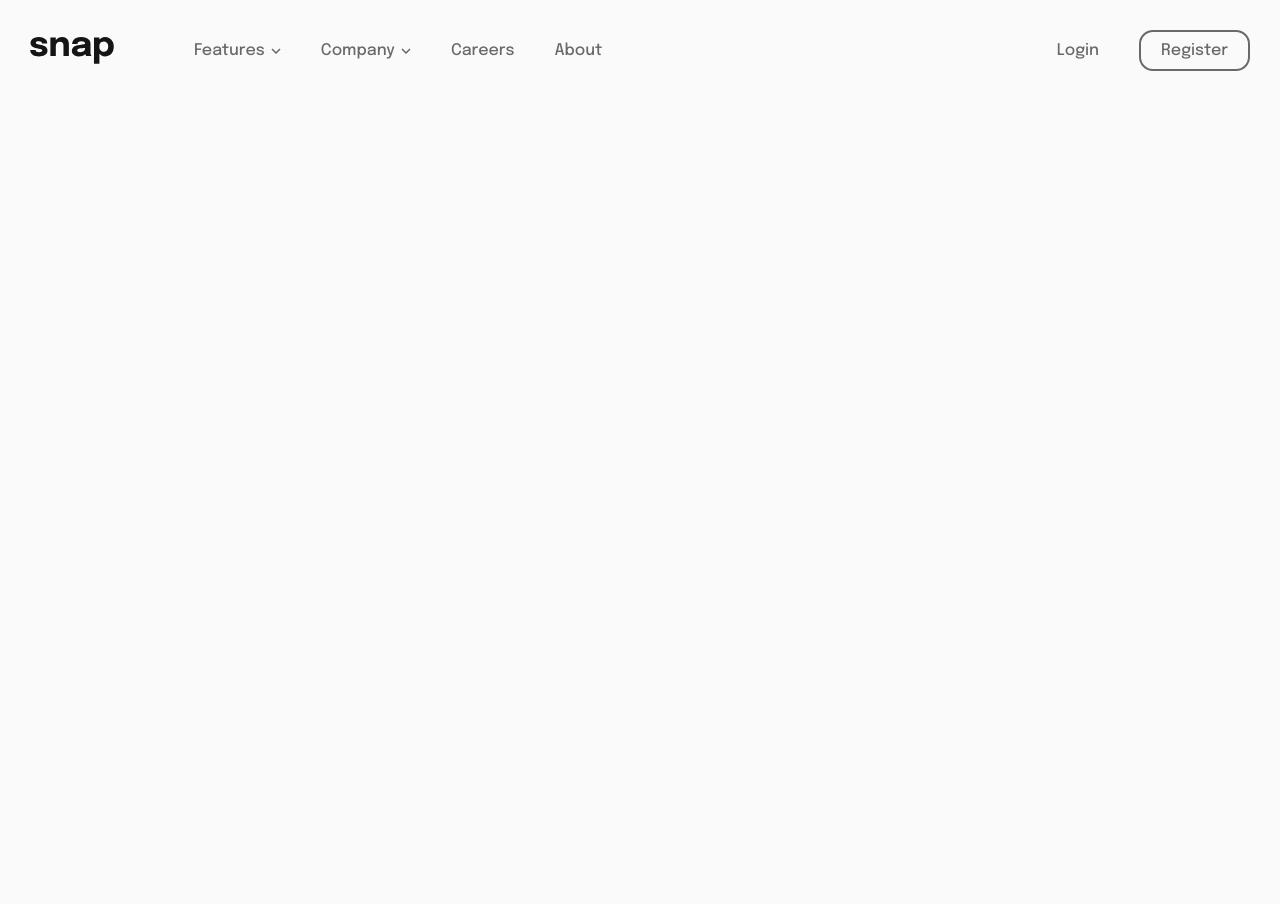
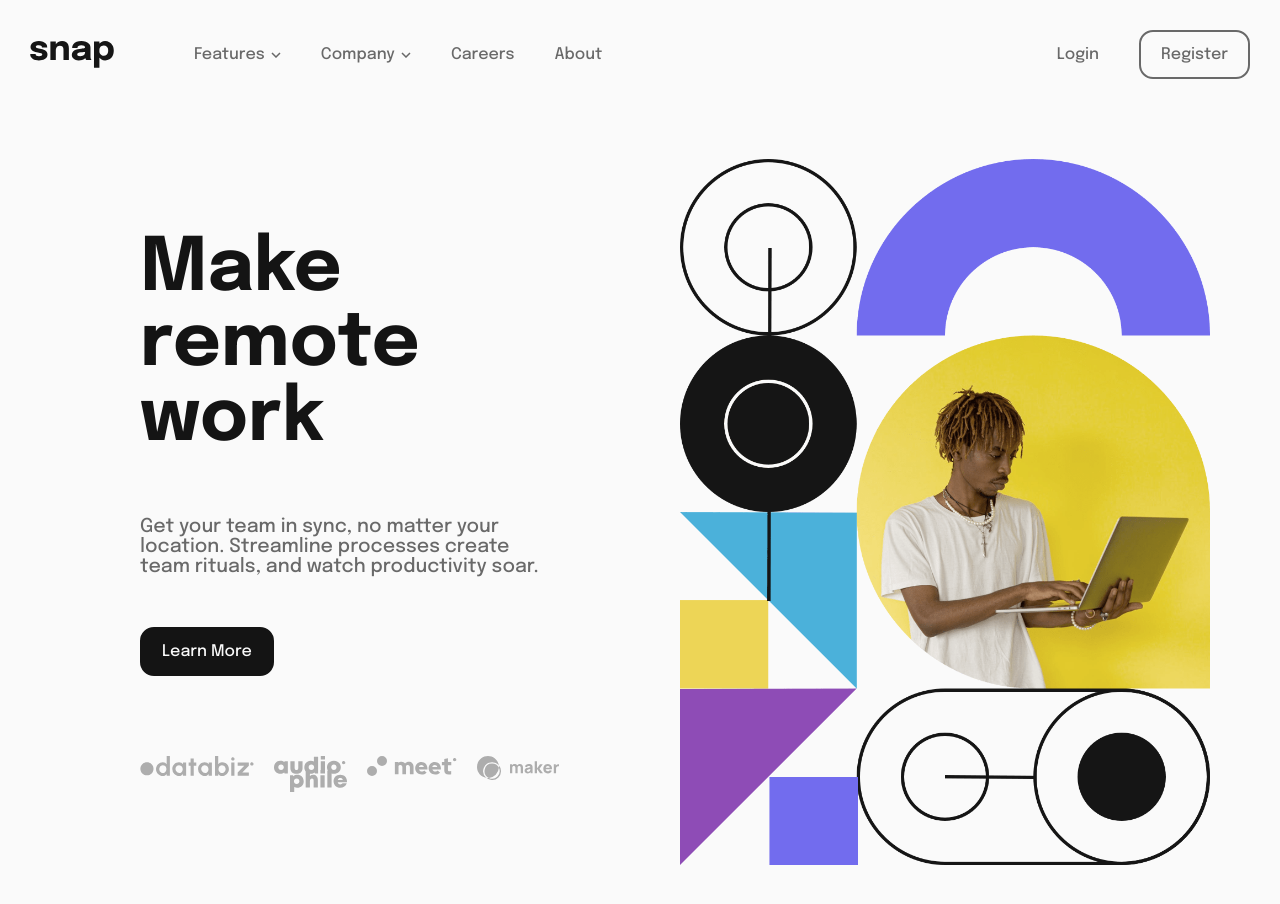
Before and after one commit to tymino/frontendmentor_intro-section-with-dropdown-navigation, a Vue app: page / in a window 1280 px wide. Shown: the top 904 px of the page. Before the commit the page ends 800 px from the top, so only its background shows below. Built offline with nearby package versions, Linux system fonts and the light colour scheme.

Commit message:
desktop page, no response

```diff
--- a/src/App.vue
+++ b/src/App.vue
@@ -1,15 +1,18 @@
 <template>
   <div class="main">
-    <navbar />
+    <c-navbar />
+    <c-content />
   </div>
 </template>
 
 <script>
-import Navbar from '@/components/Navbar.vue';
+import CNavbar from '@/components/Navbar.vue';
+import CContent from '@/components/Content.vue';
 
 export default {
   components: {
-    Navbar,
+    CNavbar,
+    CContent,
   },
 };
 </script>
@@ -41,6 +44,7 @@ html {
 
 .main {
   display: flex;
+  flex-direction: column;
   justify-content: center;
 }
 </style>
--- /dev/null
+++ b/src/components/Content.vue
@@ -0,0 +1,33 @@
+<template>
+  <div class="content">
+    <my-information />
+    <picture class="content__picture">
+      <source srcset="/images/image-hero-desktop.png" media="(min-width: 800px)" />
+      <img class="content__image" src="/images/image-hero-mobile.png" alt="hero" />
+    </picture>
+  </div>
+</template>
+
+<script>
+export default {
+  name: 'c-content',
+};
+</script>
+
+<style lang="scss" scoped>
+.content {
+  display: flex;
+  justify-items: center;
+  align-items: center;
+  margin: 80px 110px;
+
+  padding: 0;
+}
+.content__picture {
+  margin-left: 120px;
+}
+.content__image {
+  max-width: 530px;
+  max-height: 706px;
+}
+</style>
--- a/src/components/Navbar.vue
+++ b/src/components/Navbar.vue
@@ -34,7 +34,7 @@
 
 <script>
 export default {
-  name: 'nav-bar',
+  name: 'c-navbar',
   data() {
     return {
       isOpenBurger: false,
--- a/src/components/UI/MyButton.vue
+++ b/src/components/UI/MyButton.vue
@@ -18,7 +18,7 @@ export default {
 
 <style lang="scss" scoped>
 .button {
-  padding: 10px 20px;
+  padding: 14px 20px;
   border-radius: var(--border-radius);
   font-size: 1rem;
   font-family: var(--font-family);
--- a/src/components/UI/MyIcon.vue
+++ b/src/components/UI/MyIcon.vue
@@ -16,7 +16,7 @@ export default {
     },
     isCube: {
       type: Boolean,
-      default: true,
+      default: false,
     },
   },
 };
--- /dev/null
+++ b/src/components/UI/MyInformation.vue
@@ -0,0 +1,66 @@
+<template>
+  <div class="information">
+    <h1 class="information__title">{{ title }}</h1>
+    <p class="information__describe">{{ describe }}</p>
+
+    <my-button class="information__button">{{ buttonText }}</my-button>
+
+    <ul class="information__client-list">
+      <li class="information__client-item" v-for="icon in clientIcons" :key="icon">
+        <my-icon :iconName="icon" />
+      </li>
+    </ul>
+  </div>
+</template>
+
+<script>
+export default {
+  name: 'my-information',
+  data() {
+    return {
+      title: 'Make remote work',
+      describe:
+        'Get your team in sync, no matter your location. Streamline processes create team rituals, and watch productivity soar.',
+      buttonText: 'Learn more',
+      clientIcons: [
+        'client-databiz.svg',
+        'client-audiophile.svg',
+        'client-meet.svg',
+        'client-maker.svg',
+      ],
+    };
+  },
+};
+</script>
+
+<style lang="scss" scoped>
+.information {
+  display: flex;
+  flex-direction: column;
+  margin: auto;
+  max-width: 494px;
+}
+.information__title {
+  margin-bottom: 60px;
+  font-size: 4.6rem;
+  color: var(--color-black);
+  text-align: left;
+}
+.information__describe {
+  margin-bottom: 50px;
+  font-size: 1.2rem;
+  color: var(--color-gray);
+  text-align: left;
+}
+.information__button {
+  align-self: flex-start;
+  margin-bottom: 80px;
+}
+.information__client-list {
+  display: flex;
+  list-style: none;
+}
+.information__client-item:not(:last-child) {
+  margin-right: 20px;
+}
+</style>
--- a/src/components/UI/index.js
+++ b/src/components/UI/index.js
@@ -1,6 +1,7 @@
 import MyButton from '@/components/UI/MyButton.vue';
 import MyDropdown from '@/components/UI/MyDropdown.vue';
 import MyIcon from '@/components/UI/MyIcon.vue';
+import MyInformation from '@/components/UI/MyInformation.vue';
 import MyLink from '@/components/UI/MyLink.vue';
 
-export default [MyButton, MyDropdown, MyIcon, MyLink];
+export default [MyButton, MyDropdown, MyIcon, MyInformation, MyLink];
```
